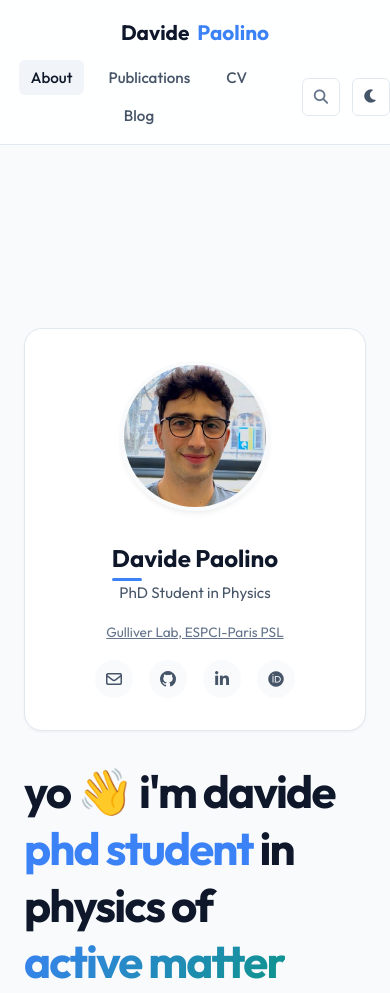
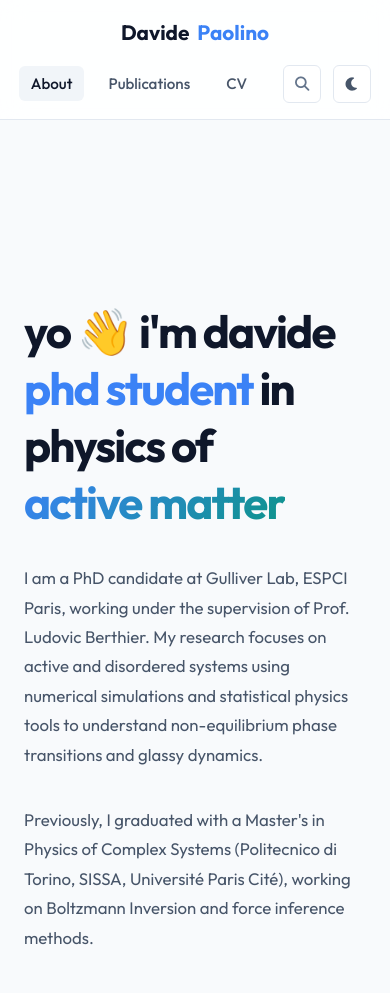
Before and after one commit to paolinodavide/paolinodavide.github.io, an Astro site: page / in a window 390 px wide. Shown: the top 993 px of the page. Built offline with nearby package versions, Linux system fonts and the light colour scheme; Astro itself is replaced by a stand-in of ours; some packages are replaced by stand-ins of ours; a web font is replaced by a local one.

Commit message:
fix(layout): adjust mobile home hero order and temporarily disable blog

```diff
--- a/src/layouts/Layout.astro
+++ b/src/layouts/Layout.astro
@@ -91,7 +91,7 @@ const personJsonLd = {
             <li><a href="/" class={activeTab === 'about' ? 'active' : ''}>About</a></li>
             <li><a href="/publications" class={activeTab === 'publications' ? 'active' : ''}>Publications</a></li>
             <li><a href="/cv" class={activeTab === 'cv' ? 'active' : ''}>CV</a></li>
-            <li><a href="/blog" class={activeTab === 'blog' ? 'active' : ''}>Blog</a></li>
+            <!-- <li><a href="/blog" class={activeTab === 'blog' ? 'active' : ''}>Blog</a></li> -->
           </ul>
 
           <div class="header-actions">
--- a/src/pages/index.astro
+++ b/src/pages/index.astro
@@ -112,9 +112,6 @@ import Layout from '../layouts/Layout.astro';
       grid-template-columns: 1fr;
       gap: 2rem;
     }
-    .home-hero-right {
-      order: -1;
-    }
   }
 
   .hero-text {
--- a/src/utils/searchIndex.ts
+++ b/src/utils/searchIndex.ts
@@ -67,18 +67,18 @@ export async function getSearchIndex(): Promise<SearchItem[]> {
       description: 'Academic journey, research experience, education, and technical skills.',
       keywords: 'cv resume experience education skills awards thesis'
     },
-    {
+    /* {
       id: 'page-blog',
       title: 'Blog',
       url: '/blog',
       category: 'Page',
       description: 'Notes, articles, and thoughts on statistical physics and complex systems.',
       keywords: 'blog articles posts thoughts'
-    }
+    } */
   ];
 
-  // 1. Index Blog Posts
-  try {
+  // 1. Index Blog Posts (Commented out)
+  /* try {
     const blogPosts = await getCollection('blog');
     blogPosts.forEach((post) => {
       const tags = Array.isArray(post.data.tags) ? post.data.tags.join(' ') : post.data.tags || '';
@@ -95,7 +95,7 @@ export async function getSearchIndex(): Promise<SearchItem[]> {
     });
   } catch (e) {
     console.error('Error indexing blog posts:', e);
-  }
+  } */
 
   // 2. Index Publications
   try {
```
Also changed, not shown: README.md, src/pages/_blog/[...slug].astro (renamed from src/pages/blog/[...slug].astro), src/pages/_blog/index.astro (renamed from src/pages/blog/index.astro), src/pages/_rss.xml.ts (renamed from src/pages/rss.xml.ts).
